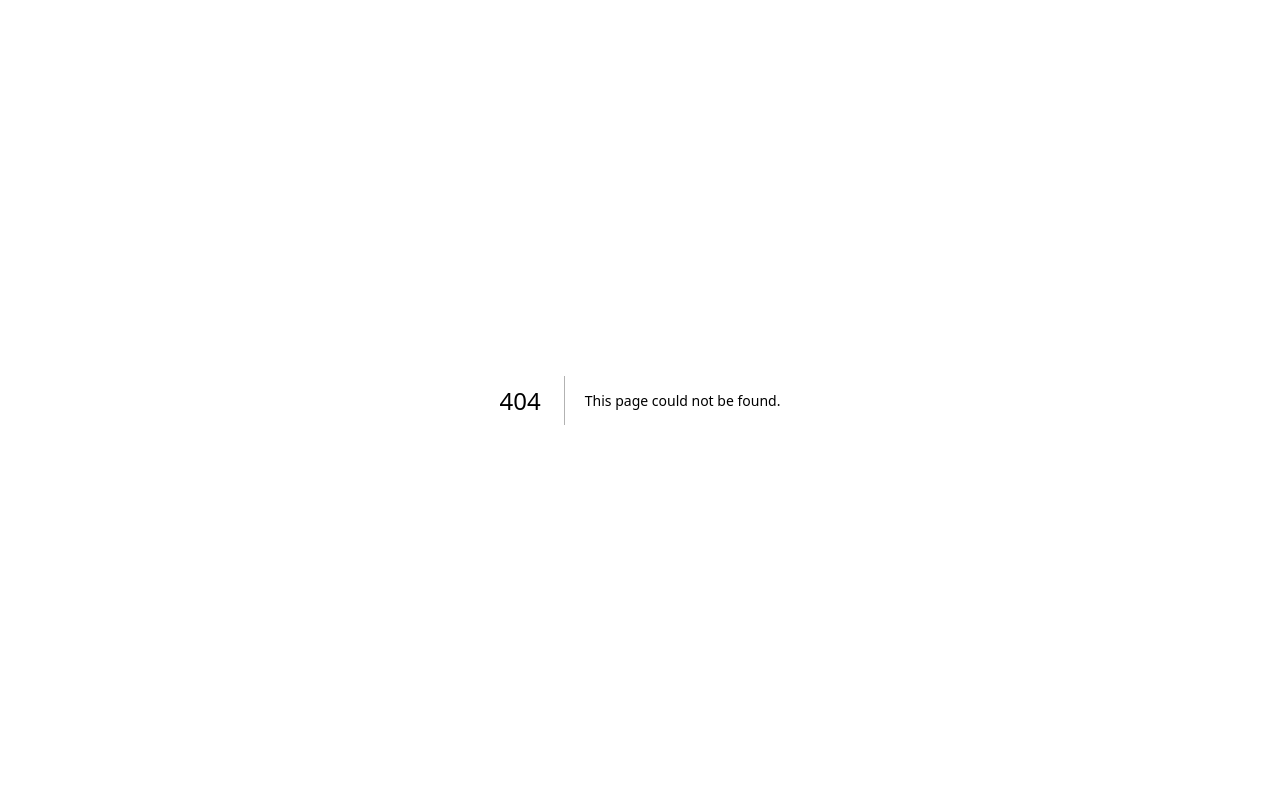
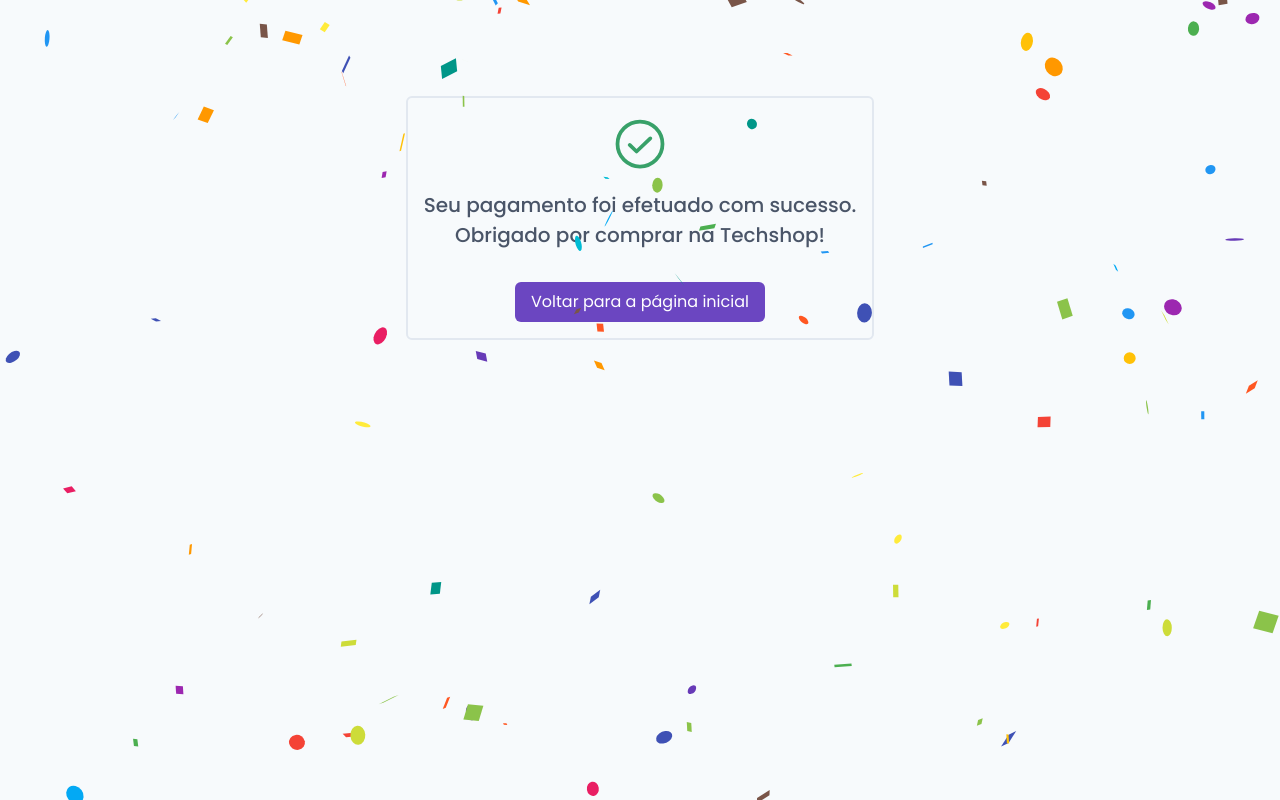
Before and after one commit to jtiagosantos/techshop, a Next.js app: page /success in a window 1280 px wide. Before the commit this address had no page. Built offline with nearby package versions, Linux system fonts and the light colour scheme.

Commit message:
feat: implement success page

```diff
--- a/package.json
+++ b/package.json
@@ -21,6 +21,7 @@
     "next": "13.0.4",
     "phosphor-react": "^1.4.1",
     "react": "18.2.0",
+    "react-confetti": "^6.1.0",
     "react-dom": "18.2.0",
     "stripe": "^11.1.0",
     "typescript": "4.9.3"
--- /dev/null
+++ b/src/pages/success.tsx
@@ -0,0 +1,52 @@
+import Router from 'next/router';
+import { Flex, Text, Box, Button } from '@chakra-ui/react';
+import { CheckCircle } from 'phosphor-react';
+import Confetti from 'react-confetti';
+
+export default function Success() {
+  const handleBackToHomePage = () => {
+    Router.push('/');
+  };
+
+  return (
+    <Flex
+      as="main"
+      w="full"
+      h="100vh"
+      align="flex-start"
+      justify="center"
+      pt="96px"
+      pos="relative"
+      overflow="hidden">
+      <Confetti width={1920} height={1080} style={{ margin: '0 auto' }} />
+      <Flex
+        flexDir="column"
+        align="center"
+        p={4}
+        borderColor="gray.200"
+        borderWidth={2}
+        borderRadius="md">
+        <CheckCircle size={60} color="#38A169" />
+        <Box
+          textAlign="center"
+          mt={4}
+          mb={8}
+          fontWeight="medium"
+          fontSize="xl"
+          color="gray.600">
+          <Text>Seu pagamento foi efetuado com sucesso.</Text>
+          <Text>Obrigado por comprar na Techshop!</Text>
+        </Box>
+        <Button
+          bg="purple.600"
+          color="white"
+          fontWeight="normal"
+          _hover={{ opacity: 0.8 }}
+          _active={{ br: 'purple.600' }}
+          onClick={handleBackToHomePage}>
+          Voltar para a página inicial
+        </Button>
+      </Flex>
+    </Flex>
+  );
+}
```
Also changed, not shown: 1 other file (tests, documents, lock files or other folders).
